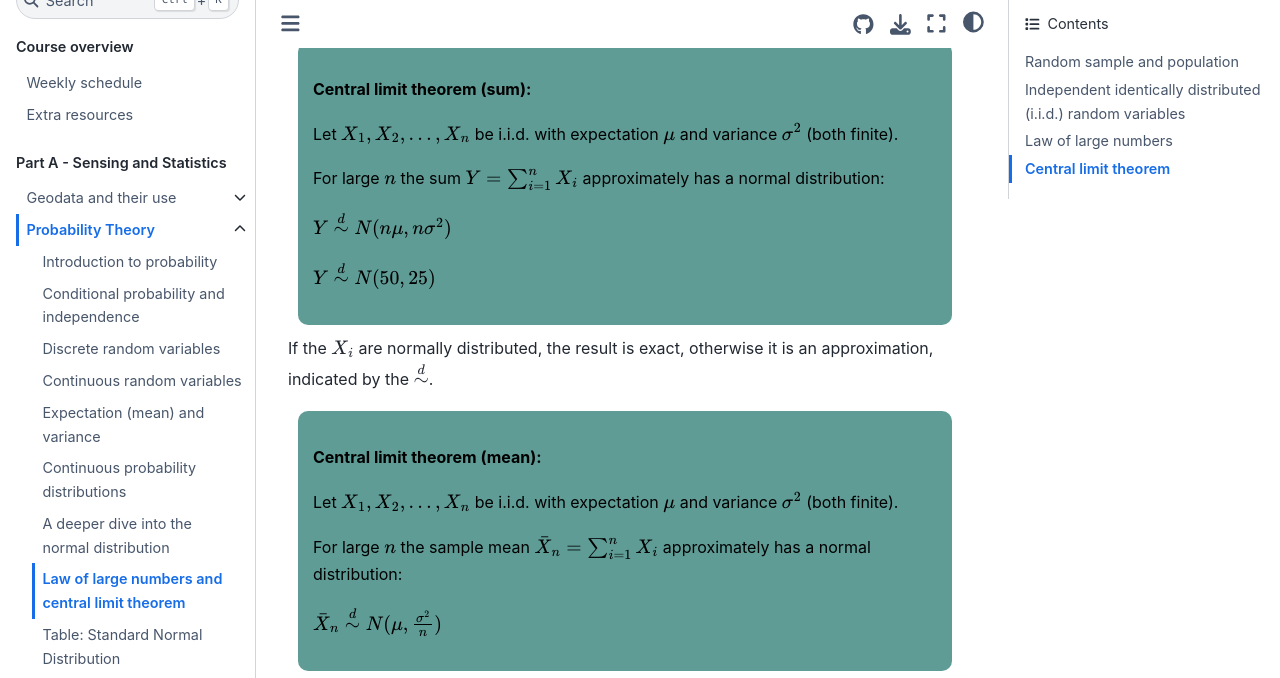
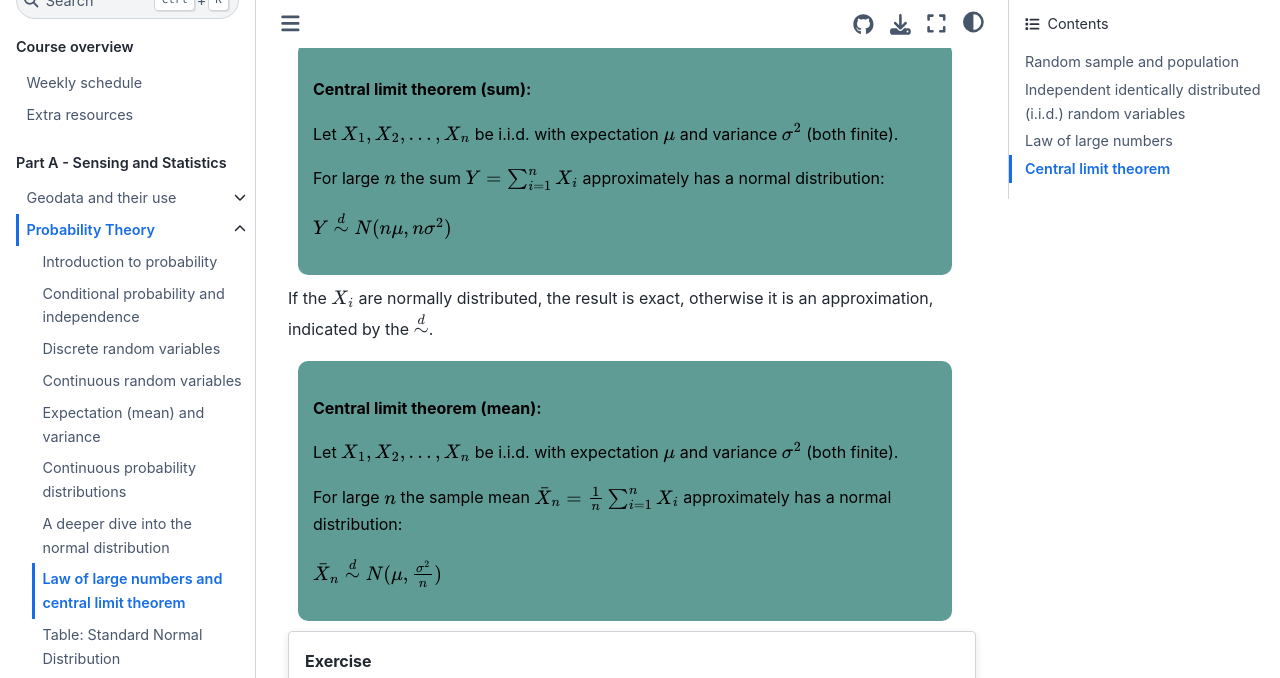
Before and after one commit to BScECT/geofun, a Jupyter Book: the page built from book/1_sensing_and_statistics/probability_theory/CLT.md, in a window 1280 px wide and 900 px high, scrolled down 2299 px, cut to the strip 0-678 px from the top of the window. Built offline with Jupyter Book 1.0.4 settings and Sphinx 7.4.7 and the Sphinx Book theme 1.1.4, drawn with Linux system fonts in a browser that asks for light colours; comment, search, counter and statistics services are not loaded.

Commit message:
2402_2 small fixes

```diff
--- a/book/1_sensing_and_statistics/probability_theory/CLT.md
+++ b/book/1_sensing_and_statistics/probability_theory/CLT.md
@@ -75,8 +75,6 @@ For large $n$ the sum $Y=\sum_{i=1}^n X_i$ approximately has a normal distributi
 
 $Y\overset{d}{\sim}N(n\mu,n\sigma^2)$
 
-$Y\overset{d}{\sim}N(50,25)$
-
 </div>
 
 If the $X_i$ are normally distributed, the result is exact, otherwise it is an approximation, indicated by the $\overset{d}{\sim}$.
@@ -88,7 +86,7 @@ $\textbf{Central limit theorem (mean):}$
 
 Let $X_1,X_2,\ldots,X_n$ be i.i.d. with expectation $\mu$ and variance $\sigma^2$ (both finite).
 
-For large $n$ the sample mean $\bar{X}_n=\sum_{i=1}^n X_i$ approximately has a normal distribution:
+For large $n$ the sample mean $\bar{X}_n=\frac{1}{n}\sum_{i=1}^n X_i$ approximately has a normal distribution:
 
 $\bar{X}_n\overset{d}{\sim}N(\mu,\frac{\sigma^2}{n})$
 
```
